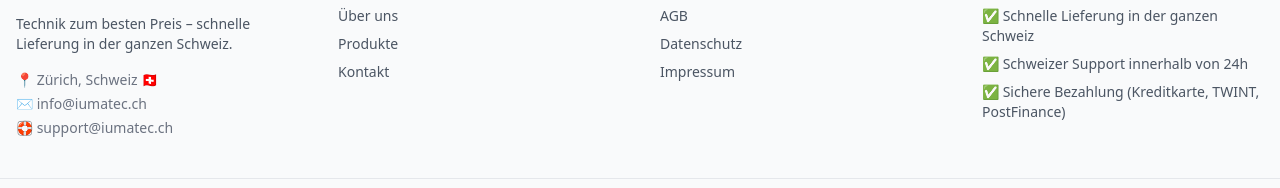
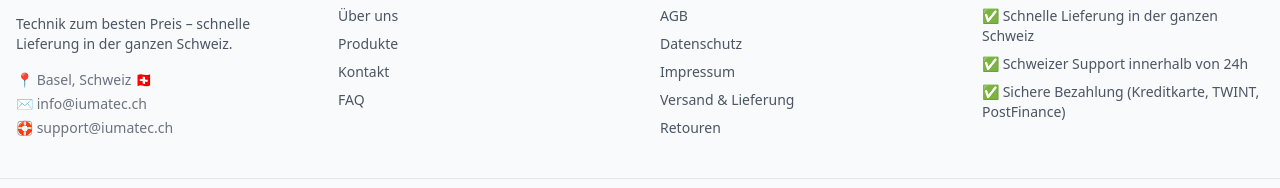
Before and after one commit to celsoneves32/iumatec-site, a Next.js app: page /cart in a window 1280 px wide. Shown: the part 438-626 px from the top of the page. Built offline with nearby package versions, Linux system fonts and the light colour scheme; no server answers.

Commit message:
Update SiteFooter.tsx

```diff
--- a/components/SiteFooter.tsx
+++ b/components/SiteFooter.tsx
@@ -16,12 +16,13 @@ export default function SiteFooter() {
               className="h-7 mb-3"
             />
           </Link>
+
           <p className="text-gray-600 dark:text-gray-300">
             Technik zum besten Preis – schnelle Lieferung in der ganzen Schweiz.
           </p>
 
           <div className="mt-4 space-y-1 text-gray-500 dark:text-gray-400">
-            <div>📍 Zürich, Schweiz 🇨🇭</div>
+            <div>📍 Basel, Schweiz 🇨🇭</div>
             <div>
               ✉️{" "}
               <a
@@ -64,6 +65,11 @@ export default function SiteFooter() {
                 Kontakt
               </Link>
             </li>
+            <li>
+              <Link href="/faq" className="hover:text-brand-red">
+                FAQ
+              </Link>
+            </li>
           </ul>
         </div>
 
@@ -86,6 +92,16 @@ export default function SiteFooter() {
             <li>
               <Link href="/impressum" className="hover:text-brand-red">
                 Impressum
+              </Link>
+            </li>
+            <li>
+              <Link href="/versand" className="hover:text-brand-red">
+                Versand & Lieferung
+              </Link>
+            </li>
+            <li>
+              <Link href="/retouren" className="hover:text-brand-red">
+                Retouren
               </Link>
             </li>
           </ul>
```
